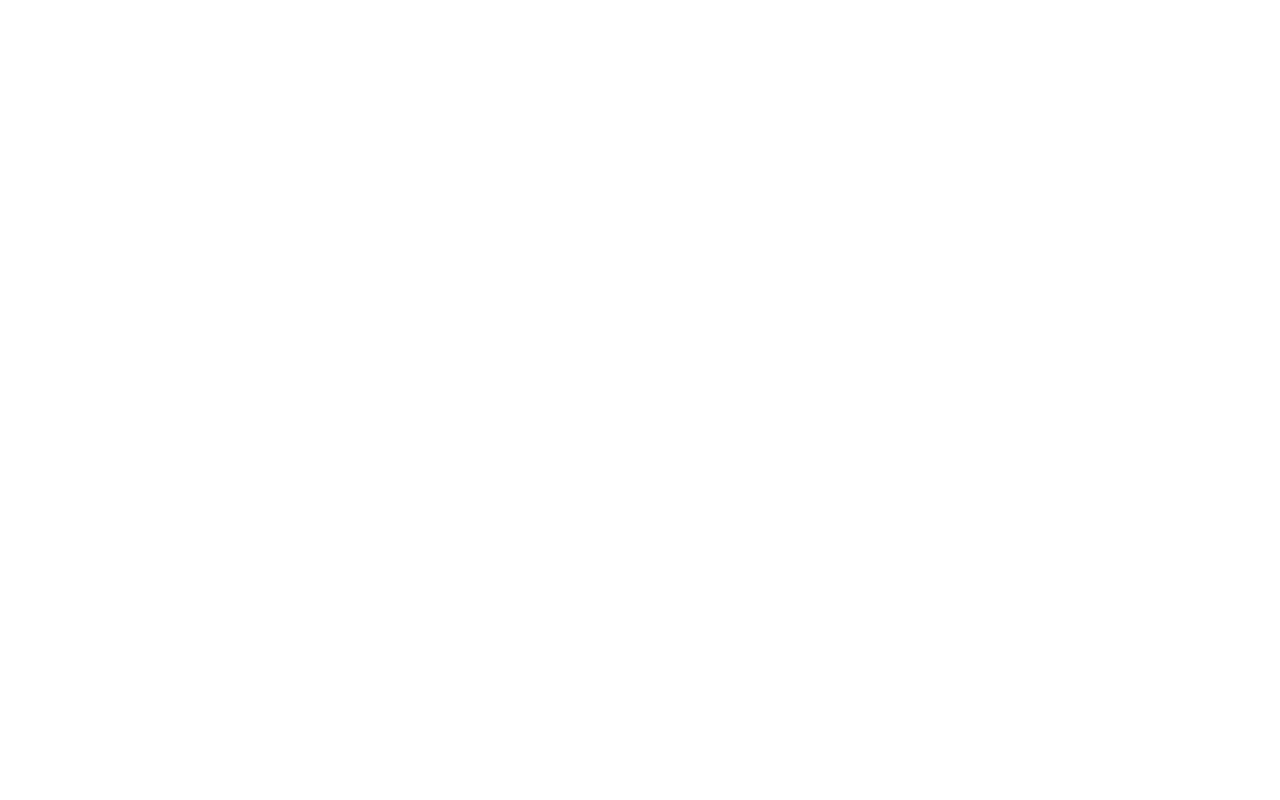
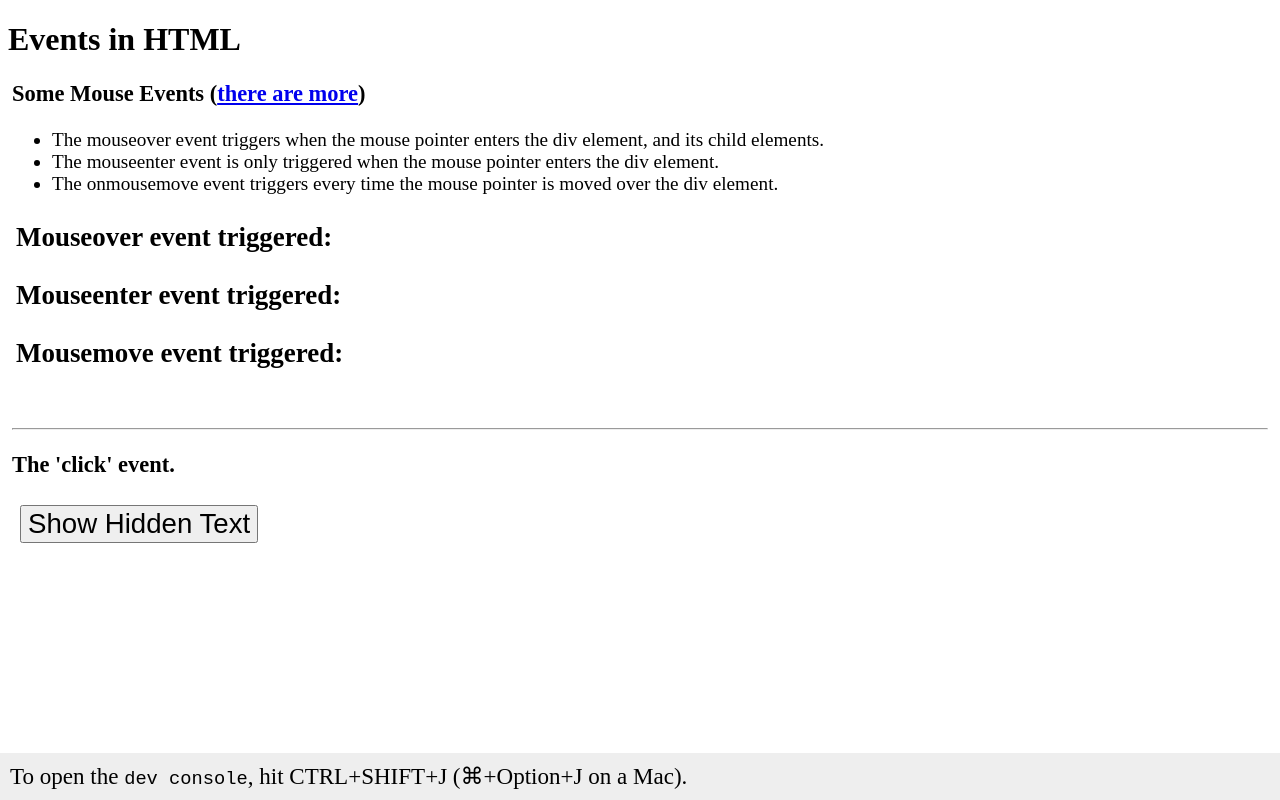
Before and after one commit to ash-ics-ICS3U-2023/7.5_Events, a plain HTML site: page index.html in a window 1280 px wide. Drawn offline with Linux system fonts and the light colour scheme.

Commit message:
Update index.html

```diff
--- a/index.html
+++ b/index.html
@@ -1,11 +1,57 @@
 <!DOCTYPE html>
 
+<!-- index.html -->
+
 <html>
-  <head>
-    <title>ASH Template</title>
-    <script src="script.js" defer></script>
-  </head>
-  <body>
 
-  </body>
+<head>
+    <title>4.5 - Events in HTML</title>
+    <meta charset="utf-8">
+    <meta name="viewport" content="width=device-width">
+    <link rel="icon" type="image/x-icon" href="./images/favicon.ico">
+    <link href="style.css" rel="stylesheet" type="text/css" />
+
+    <!-- Don't forget to load the script file! -->
+
+</head>
+
+<body>
+    <h1>Events in HTML</h1>
+
+    <div class="normal" id="mouse_events">
+        <h3>Some Mouse Events (<a href="https://www.w3schools.com/jsref/obj_mouseevent.asp" target="_blank">there are more</a>)</h3>
+
+        <ul>
+            <li>The mouseover event triggers when the mouse pointer enters the div element, and its child elements.</li>
+            <li>The mouseenter event is only triggered when the mouse pointer enters the div element.</li>
+            <li>The onmousemove event triggers every time the mouse pointer is moved over the div element.</li>
+        </ul>
+
+        <div class="mouse" id="over">
+            <h3 class="mouse">Mouseover event triggered: <span id="over_span"></span></h3>
+        </div>
+
+        <div class="mouse" id="enter">
+            <h3 class="mouse">Mouseenter event triggered: <span id="enter_span"></span></h3>
+        </div>
+
+        <div class="mouse" id="move">
+            <h3 class="mouse">Mousemove event triggered: <span id="move_span"></span></h3>
+        </div>
+
+        <div class="footer">
+            To open the <code>dev console</code>, hit CTRL+SHIFT+J (⌘+Option+J on a Mac).
+        </div>
+    </div>
+
+    <div class="normal" id="click_event">
+        <br><hr>
+        <h3>The 'click' event.</h3>
+        <div><button id="btn_show_hide">Show Hidden Text</button></div><br>
+        <div id="hidden_text" hidden>This <code>div</code> is hidden until the button is clicked and should hide again
+            if the button is clicked a second time.</div>
+    </div>
+
+</body>
+
 </html>
```
